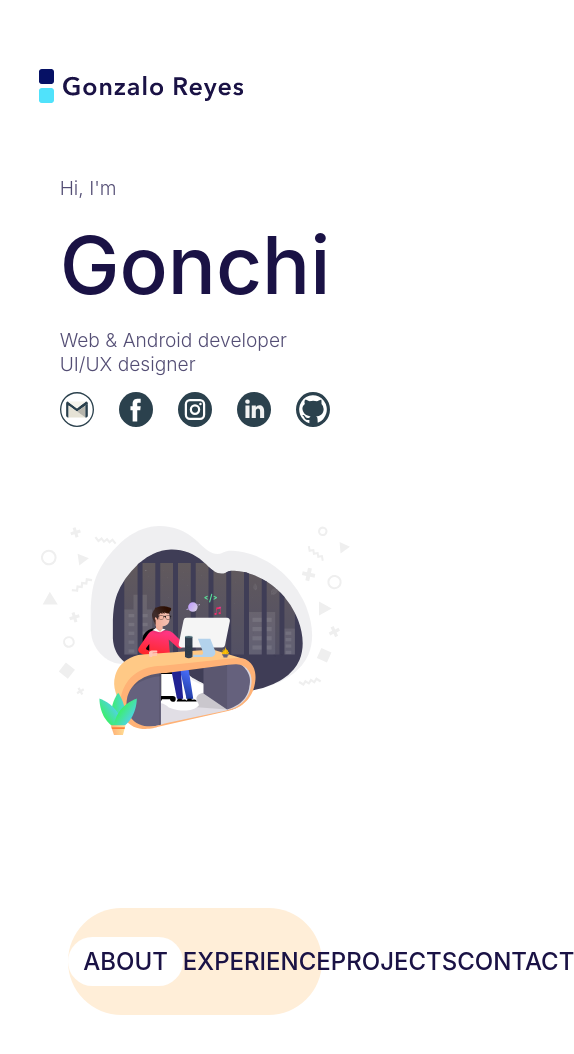
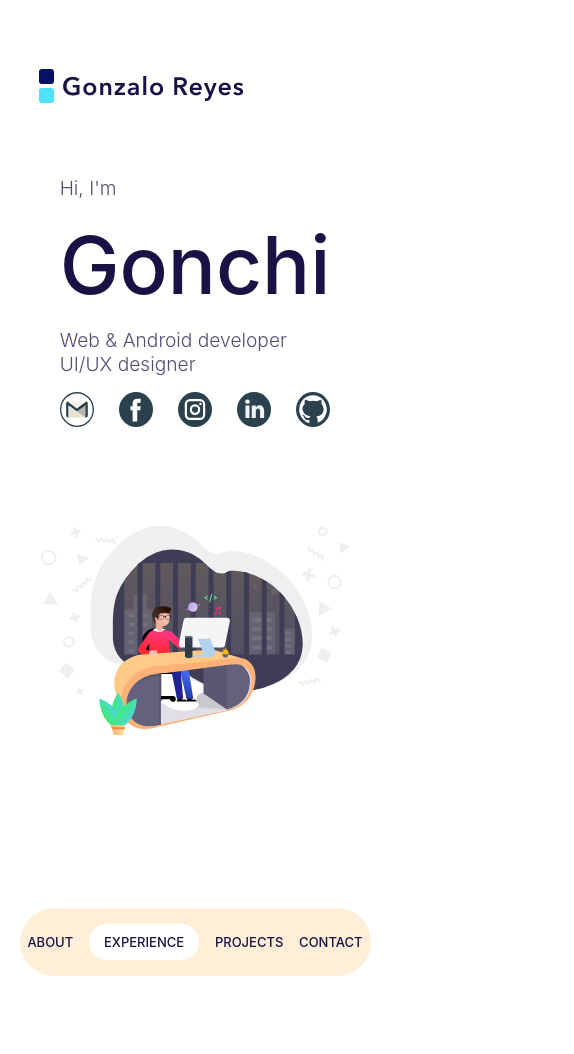
Before and after one commit to gonzen2310/portfolio-gonchi, a React (Create React App) app: page / in a window 390 px wide. Shown: the top 1054 px of the page, 574 px wide, since content can reach past the window. Built offline with nearby package versions, Linux system fonts and the light colour scheme.

Commit message:
Finish responsive section bar

```diff
--- a/src/components/Landing/styles.module.css
+++ b/src/components/Landing/styles.module.css
@@ -2,9 +2,10 @@
 	display: grid;
 	grid-template-columns: minmax(10vw, 1fr) minmax(0, 90rem) minmax(10vw, 1fr);
 	grid-template-rows: auto 1fr;
-	height: 100vh;
 	padding: 2.83rem 0;
 	box-sizing: border-box;
+	min-height: 100vh;
+	/* TODO: Content moves when height changes */
 }
 
 .container,
--- a/src/components/Sections/index.tsx
+++ b/src/components/Sections/index.tsx
@@ -3,10 +3,10 @@ import styles from "./styles.module.css";
 
 const Sections: React.FC = () => (
 	<nav className={styles.sections}>
+		<a href="/">ABOUT</a>
 		<a href="/" className={styles.selected}>
-			ABOUT
+			EXPERIENCE
 		</a>
-		<a href="/">EXPERIENCE</a>
 		<a href="/">PROJECTS</a>
 		<a href="/">CONTACT</a>
 	</nav>
--- a/src/components/Sections/styles.module.css
+++ b/src/components/Sections/styles.module.css
@@ -6,7 +6,7 @@
 	width: 65%;
 	margin: 4em auto;
 	box-sizing: border-box;
-	padding: 1.8em 0;
+	padding: 1.5em 0;
 	border-radius: 100px;
 }
 
@@ -23,3 +23,31 @@
 	color: #1a1245;
 	font-weight: 500;
 }
+
+@media only screen and (max-width: 1400px) {
+	.sections a {
+		font-size: 1.2em;
+	}
+}
+
+@media only screen and (max-width: 1000px) {
+	.sections {
+		width: 80%;
+		padding: 1.2em 0;
+	}
+
+	.sections a {
+		font-size: 1em;
+	}
+}
+
+@media only screen and (max-width: 700px) {
+	.sections {
+		width: 90%;
+		padding: 1em 0;
+	}
+
+	.sections a {
+		font-size: 13px;
+	}
+}
```
